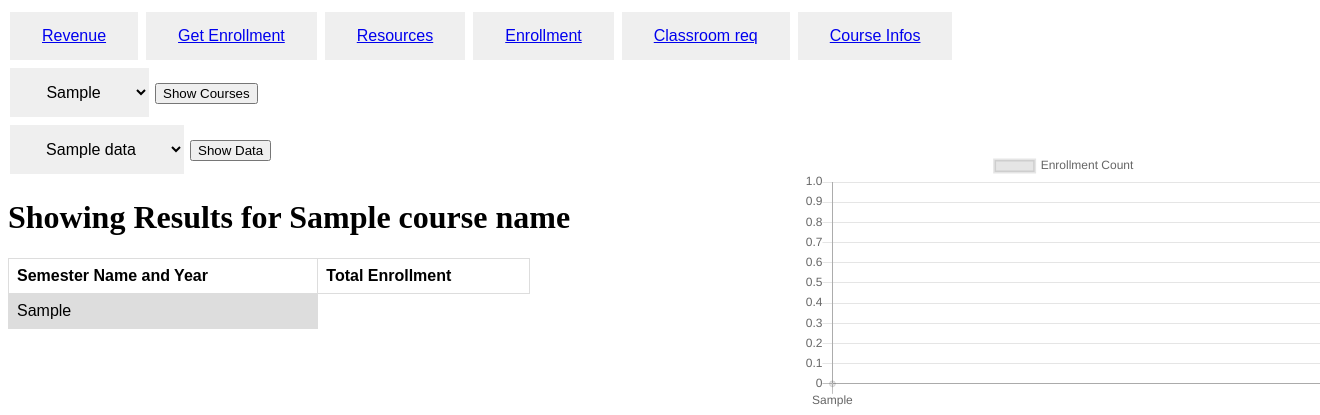
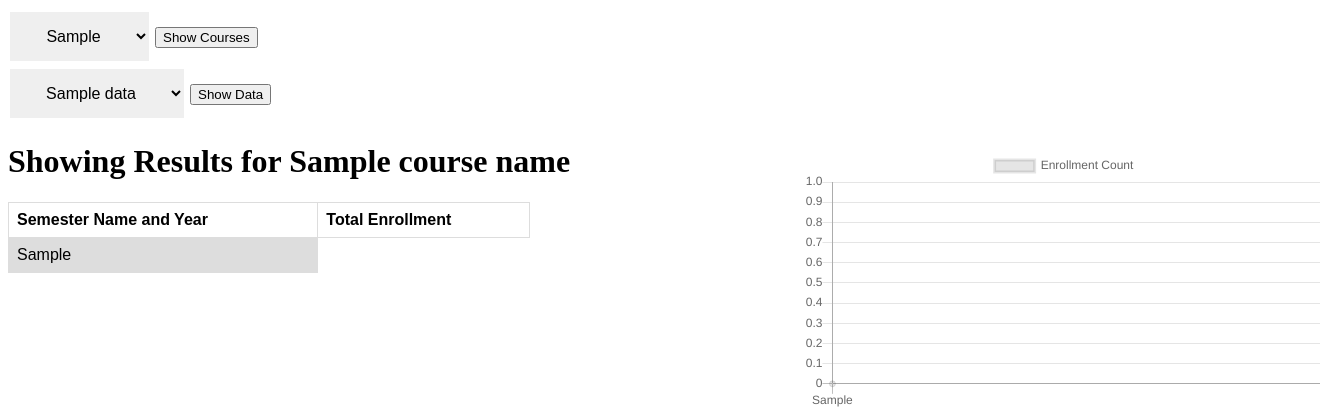
Before and after one commit to 1yakub/dbms, a Django app: template templates/course_infos.html in a window 1320 px wide. Shown: the top 415 px of the page. Run offline with Django 4.2, Linux system fonts and the light colour scheme; the template is opened without the code that fills it: most values are stand-ins (such as "Sample title", 1, 10 or a date in 2020).

Commit message:
finally added

```diff
--- a/calc/ml_code.py
+++ b/calc/ml_code.py
@@ -1,9 +1,5 @@
 import numpy as np
 from sklearn.linear_model import LinearRegression
-
-# x = np.array([5, 15, 25, 35, 45, 55]).reshape((-1, 1))
-# y = np.array([5, 20, 14, 32, 22, 38])
-
 
 def train(x,y):
     new_x = np.array(x).reshape((-1,1))
--- a/calc/urls.py
+++ b/calc/urls.py
@@ -1,16 +1,17 @@
 from django.urls import path
 from . import views
 urlpatterns =[
-    path('', views.home, name="home"),
+    # path('', views.home, name="home"),
 
-    path('revenue',views.revenue, name="revenue"),
-    path('enrollment',views.enrollment, name="enrollment"),
-    path('resources',views.resources, name="resources"),
-    path('data_input',views.data_input, name="data_input"),
-    path('data_input_2',views.data_input_2, name="data_input_2"),
+    # path('revenue',views.revenue, name="revenue"),
+    # path('enrollment',views.enrollment, name="enrollment"),
+    # path('resources',views.resources, name="resources"),
+    # path('data_input',views.data_input, name="data_input"),
+    # path('data_input_2',views.data_input_2, name="data_input_2"),
     path('course_infos',views.course_infos, name="course_infos"),
+    path('',views.course_infos, name="course_infos"),
     path('course_infos_2',views.course_infos_2, name="course_infos_2"),
-    path('classroom_req',views.classroom_req, name="classroom_req"),
+    # path('classroom_req',views.classroom_req, name="classroom_req"),
 
 
 ]
--- a/calc/views.py
+++ b/calc/views.py
@@ -1,8 +1,4 @@
-from cProfile import label
-from xml.dom.minidom import Document
-from django.http import HttpResponse
 from django.shortcuts import render
-from django.http import HttpResponse
 from django.db import connection
 import calc.ml_code as ml_code
 
@@ -116,6 +112,7 @@
           with connection.cursor() as cursor_2:
             cursor_2.execute("select distinct SEMESTER_NAME from SECTION")
             row2 = cursor_2.fetchall()
+
           with connection.cursor() as cursor_3:
             cursor_3.execute("select distinct SM_YEAR from SECTION")
             row3 = cursor_3.fetchall()
--- a/templates/course_infos.html
+++ b/templates/course_infos.html
@@ -49,12 +49,12 @@
 <body>
 {%block content%}
 {%endblock%}
-<button type="button"><a href="/revenue">Revenue</a></button>
+<!-- <button type="button"><a href="/revenue">Revenue</a></button>
     <button type="button"><a href="/data_input">Get Enrollment</a></button>
     <button type="button"><a href="/resources">Resources</a></button>
     <button type="button"><a href="/enrollment">Enrollment</a></button>
     <button type="button"><a href="/classroom_req">Classroom req</a></button>
-    <button type="button"><a href="/course_infos">Course Infos</a></button>
+    <button type="button"><a href="/course_infos">Course Infos</a></button> -->
 
 <form action="course_infos" method="post">
 {% csrf_token %}
--- a/templates/revenue.html
+++ b/templates/revenue.html
@@ -6,6 +6,7 @@
     <meta name="viewport" content="width=device-width, initial-scale=1.0">
     <title>Revenue</title>
     <style>
+
       select {
         border: none;
         color: black;
@@ -99,7 +100,7 @@
   </form>
   <h1>Showing Results for {{input_school_id}}</h1>
 
-<table>
+<table id="mytable">
     <tr>
         <th>Year </th>
         <th>Revenue </th>
```
